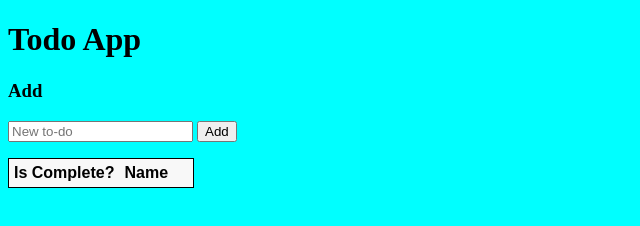
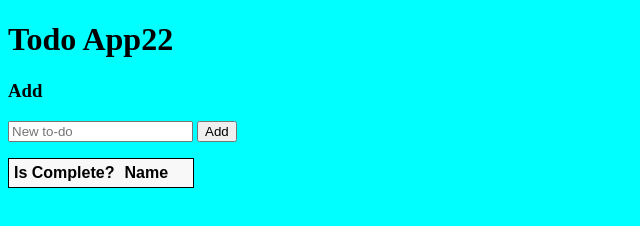
Before and after one commit to andrejcakpe/TodoApi, a plain HTML site: page TodoApi/wwwroot/index.html in a window 1280 px wide. Shown: the full height of the page, 0-640 px from the left. Drawn offline with Linux system fonts and the light colour scheme; no server answers.

Commit message:
# 2. test_2 changes

```diff
--- a/TodoApi/wwwroot/index.html
+++ b/TodoApi/wwwroot/index.html
@@ -6,7 +6,7 @@
     <link rel="stylesheet" href="css/site.css" />
 </head>
 <body>
-    <h1>Todo App</h1>
+    <h1>Todo App22</h1>
     <h3>Add</h3>
     <form action="javascript:void(0);" method="POST" onsubmit="addItem()">
         <input type="text" id="add-name" placeholder="New to-do">
```
